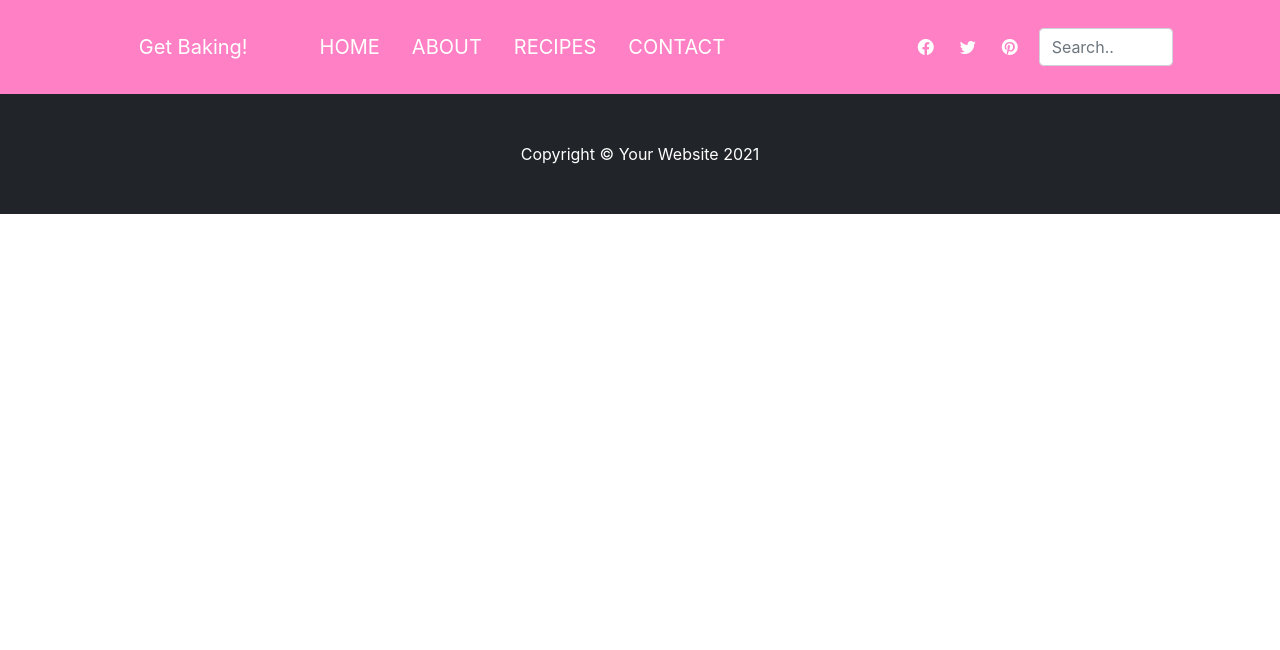
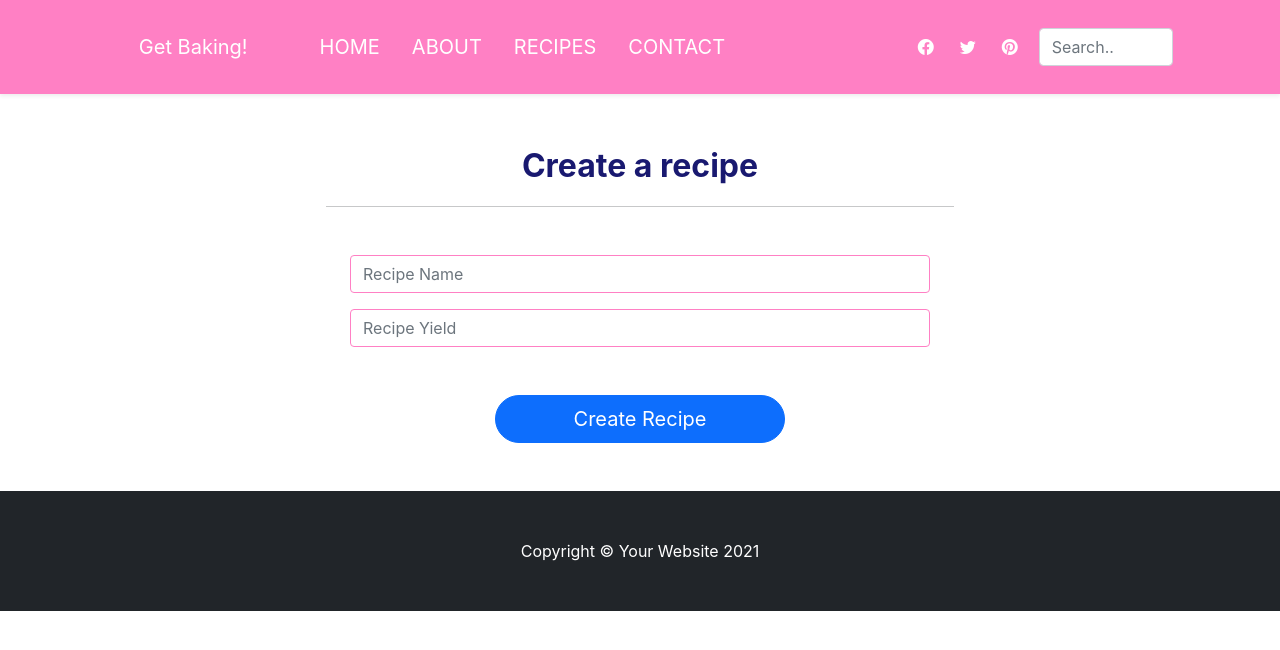
Before and after one commit to CallumMcR/diws, a React (Create React App) app: page /recipes/CreateRecipe in a window 1280 px wide. Shown: the top 650 px of the page. Built offline with nearby package versions, Linux system fonts and the light colour scheme.

Commit message:
Start on printing

```diff
--- a/package.json
+++ b/package.json
@@ -13,6 +13,7 @@
     "react-dom": "^17.0.2",
     "react-router-dom": "^6.2.1",
     "react-scripts": "5.0.0",
+    "react-to-print": "^2.14.2",
     "web-vitals": "^2.1.2"
   },
   "scripts": {
--- /dev/null
+++ b/src/components/Blog/CreateForm.js
@@ -0,0 +1,34 @@
+import React from 'react';
+import { useNavigate } from 'react-router-dom';
+const CreateForm = props => (
+    <form className="pt-3 container-fluid" onSubmit={(props.getData)}>
+
+        <div className="pt-3">
+            <input placeholder="Recipe Name" style={{ borderColor: "#ff80c4" }} className="form-control" name="recipeName" id="recipeName" type="text" />
+
+        </div>
+
+
+        <div className="pt-3">
+            <input placeholder="Recipe Yield" style={{ borderColor: "#ff80c4" }} type="text" className="form-control" name="recipeYield" id="recipeYield" />
+        </div>
+
+
+
+
+
+
+        <div className="py-5">
+            <button className="btn-lg col-6 btn btn-primary rounded-pill text-center">
+                Create Recipe
+            </button>
+
+        </div>
+    </form>
+
+
+
+
+);
+
+export default CreateForm;
--- /dev/null
+++ b/src/components/Blog/CreateRecipe.jsx
@@ -0,0 +1,78 @@
+import React, { useState } from "react";
+import { render } from "react-dom";
+import { Link, useNavigate } from "react-router-dom";
+import CreateForm from "./CreateForm.js"
+
+
+
+function CreateRecipe() {
+    const [recipeName, setRecipeName] = useState();
+    const [recipeYield, setRecipeYield] = useState();
+    let navigate = useNavigate();
+    async function getData(data) {
+        data.preventDefault(); // Stops the page from refreshing and losing the data
+        setRecipeYield(data.target.elements.recipeYield.value);
+        setRecipeName(data.target.elements.recipeName.value);
+        navigate('recipes/recipe/print/',
+
+            { recipeName: recipeName }
+            , { replace: false })
+    }
+
+    return (
+        <div style={{ overflow: "hidden" }}>
+            <div className="row">
+                <div className="col-3">
+
+                </div>
+                <div className="col-6 text-center">
+                    <div className="pt-5">
+                        <div className="fw-bold fs-2" style={{ color: "midnightblue" }}>
+                            Create a recipe
+                        </div>
+                        <hr />
+
+                    </div>
+
+
+
+
+                    <form className="pt-3 container-fluid" onSubmit={getData}>
+
+                        <div className="pt-3">
+                            <input placeholder="Recipe Name" style={{ borderColor: "#ff80c4" }} className="form-control" name="recipeName" id="recipeName" type="text" />
+
+                        </div>
+
+
+                        <div className="pt-3">
+                            <input placeholder="Recipe Yield" style={{ borderColor: "#ff80c4" }} type="text" className="form-control" name="recipeYield" id="recipeYield" />
+                        </div>
+
+
+
+
+
+
+                        <div className="py-5">
+                            <button className="btn-lg col-6 btn btn-primary rounded-pill text-center">
+                                Create Recipe
+                            </button>
+
+                        </div>
+                    </form>
+
+
+
+
+                </div>
+                <div className="col-3">
+
+                </div>
+            </div>
+        </div>
+    );
+}
+
+
+export default CreateRecipe;
--- /dev/null
+++ b/src/components/Blog/PrintComponent.js
@@ -0,0 +1,39 @@
+import React, { useRef } from "react";
+import { Button } from "react-bootstrap";
+import ReactToPrint from "react-to-print";
+
+export default function PrintComponent() {
+  let componentRef = useRef();
+
+  return (
+    <>
+      <div id="print_component">
+        {/* button to trigger printing of target component */}
+        <ReactToPrint
+          trigger={() => <Button>Print this out!</Button>}
+          content={() => componentRef}
+        />
+
+        {/* component to be printed */}
+        <div style={{ display: "none" }}>
+          <ComponentToPrint ref={(el) => (componentRef = el)} />
+        </div>
+      </div>
+    </>
+  );
+}
+
+// component to be printed
+class ComponentToPrint extends React.Component {
+  state ={
+    recipeName:""
+  }
+  render() {
+    return (
+      <div>
+        <h2 style={{ color: "green" }}>{this.state.recipeName}</h2>
+
+      </div>
+    );
+  }
+}
--- /dev/null
+++ b/src/components/Blog/PrintRecipe.jsx
@@ -0,0 +1,22 @@
+import React, { useRef } from 'react';
+import { render } from "react-dom";
+import { useReactToPrint } from 'react-to-print';
+import PrintComponent from "./PrintComponent.js";
+
+
+
+class PrintRecipe extends React.Component {
+    render() {
+        return (
+            <div>
+                <PrintComponent />
+                <h2 style={{ color: "green" }}>Attendance</h2>
+                <div>
+                    asdas
+                </div>
+            </div>
+        );
+    }
+}
+
+export default PrintRecipe
--- a/src/components/Blog/Recipes.jsx
+++ b/src/components/Blog/Recipes.jsx
@@ -8,9 +8,7 @@ import FilterButton from "./FilterButton.js";
 
 
 
-// Current bugs:
-// 1. Switching pages when using filters returns to list all recipes
-// Problem is we are using href, so whole page is relkoading and re-setting variables
+
 
 const recipesPerPage = 3;
 const apiURL = `https://diws-backup-mod00.free.beeceptor.com/recipes`
@@ -35,19 +33,17 @@ function getRecipeTime(cooktime, preptime) {
     return (totalMinutes + "mins ");
   }
 }
-function Capitalize(str){
+function Capitalize(str) {
   return str.charAt(0).toUpperCase() + str.slice(1);
-  }
+}
 
-function getListOfIngredients(recipe){
-  var stringOfIngredients="";
-  for(var i =0;i<recipe.ingredients.length;i++)
-  {
+function getListOfIngredients(recipe) {
+  var stringOfIngredients = "";
+  for (var i = 0; i < recipe.ingredients.length; i++) {
     var capitalisedFirstChar = Capitalize(recipe.ingredients[i].ingredient);
-    stringOfIngredients+=capitalisedFirstChar;
-    if(i!=recipe.ingredients.length-1)
-    {
-      stringOfIngredients+=", "
+    stringOfIngredients += capitalisedFirstChar;
+    if (i != recipe.ingredients.length - 1) {
+      stringOfIngredients += ", "
     }
   }
   return stringOfIngredients;
@@ -241,10 +237,15 @@ class Recipes extends React.Component {
 
                   </div>
                   <div className="col-6">
-                    <button className="text-center fw-normal fs-5 form-control"
-                      type="button">
-                      Add recipe
-                    </button>
+                    <Link style={{ textDecoration: 'none' }}
+                      to={{
+                        pathname: `CreateRecipe/`
+                      }}>
+                      <button className="text-center fw-normal fs-5 form-control"
+                        type="button">
+                        Create recipe
+                      </button>
+                    </Link>
                   </div>
                   <div className="col-3">
 
@@ -323,9 +324,9 @@ class Recipes extends React.Component {
                                 <div className="text-start" style={{ fontSize: "75%", color: "blue" }}>
                                   {recipe.author}
                                 </div>
-                                <div className="pt-1" style={{ fontSize: "75%",height:"40px",overflow:"hidden" }}>
+                                <div className="pt-1" style={{ fontSize: "75%", height: "40px", overflow: "hidden" }}>
                                   {getListOfIngredients(recipe) <= 70 ? `${getListOfIngredients(recipe)}` :
-                                      `${getListOfIngredients(recipe).substring(0, 67)}...`}
+                                    `${getListOfIngredients(recipe).substring(0, 67)}...`}
                                 </div>
 
                                 <div className="row align-items-center pt-1">
--- a/src/components/index.js
+++ b/src/components/index.js
@@ -5,3 +5,5 @@ export { default as About } from "./About";
 export { default as Contact } from "./Contact";
 export { default as Recipes } from "./Blog/Recipes";
 export { default as Recipe } from "./Blog/Recipe";
+export {default as CreateRecipe} from "./Blog/CreateRecipe"
+export {default as PrintRecipe } from "./Blog/PrintRecipe"
--- a/src/index.js
+++ b/src/index.js
@@ -12,6 +12,8 @@ import {
   Contact,
   Recipes,
   Recipe,
+  CreateRecipe,
+  PrintRecipe
 } from "./components";
 
 ReactDOM.render(
@@ -23,6 +25,8 @@ ReactDOM.render(
       <Route path="/contact" element={<Contact />} />
       <Route path="/recipes/" element={<Recipes />} />
       <Route path="recipes/recipe/:uuid" element={<Recipe />} />
+      <Route path="recipes/CreateRecipe/" element={<CreateRecipe />} />
+      <Route path="recipes/recipe/print/" element={<PrintRecipe  />} />
     </Routes>
     <Footer />
   </Router>,
```
Also changed, not shown: 1 other file (tests, documents, lock files or other folders).
